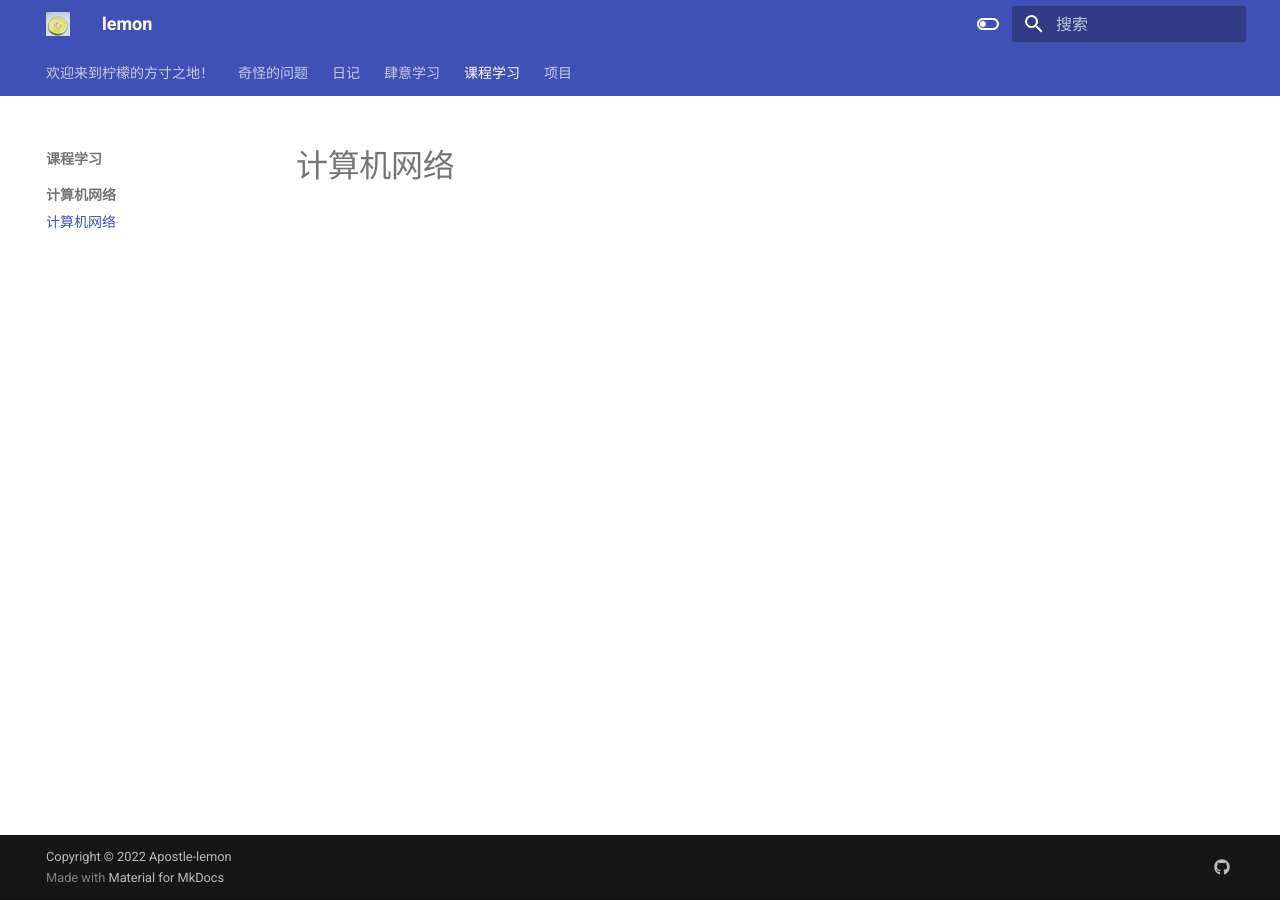
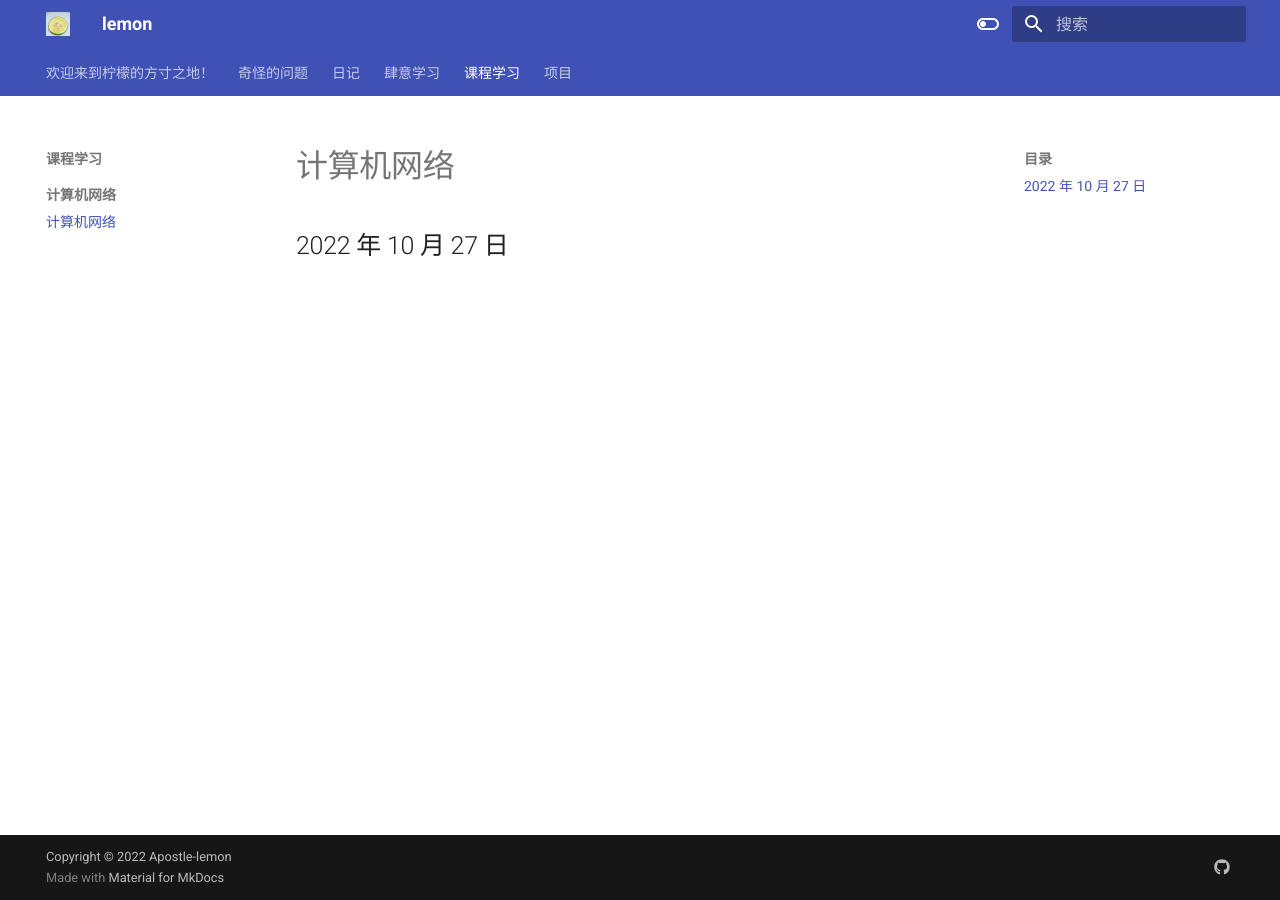
Before and after one commit to Apostle-lemon/Apostle-lemon.github.io, an MkDocs documentation site: the page built from docs/课程学习/计算机网络/【智云课堂】计算机网络.md, in a window 1280 px wide. Built offline with MkDocs 1.6.1 and Material for MkDocs 9.7.7, drawn with Linux system fonts in a browser that asks for light colours.

Commit message:
vault backup: 2022-10-27 11:20:24
Affected files:
docs/课程学习/计算机网络/【智云课堂】计算机网络.md

```diff
--- a/docs/课程学习/计算机网络/【智云课堂】计算机网络.md
+++ b/docs/课程学习/计算机网络/【智云课堂】计算机网络.md
@@ -1 +1,3 @@
 # 计算机网络
+
+## 2022 年 10 月 27 日
```
